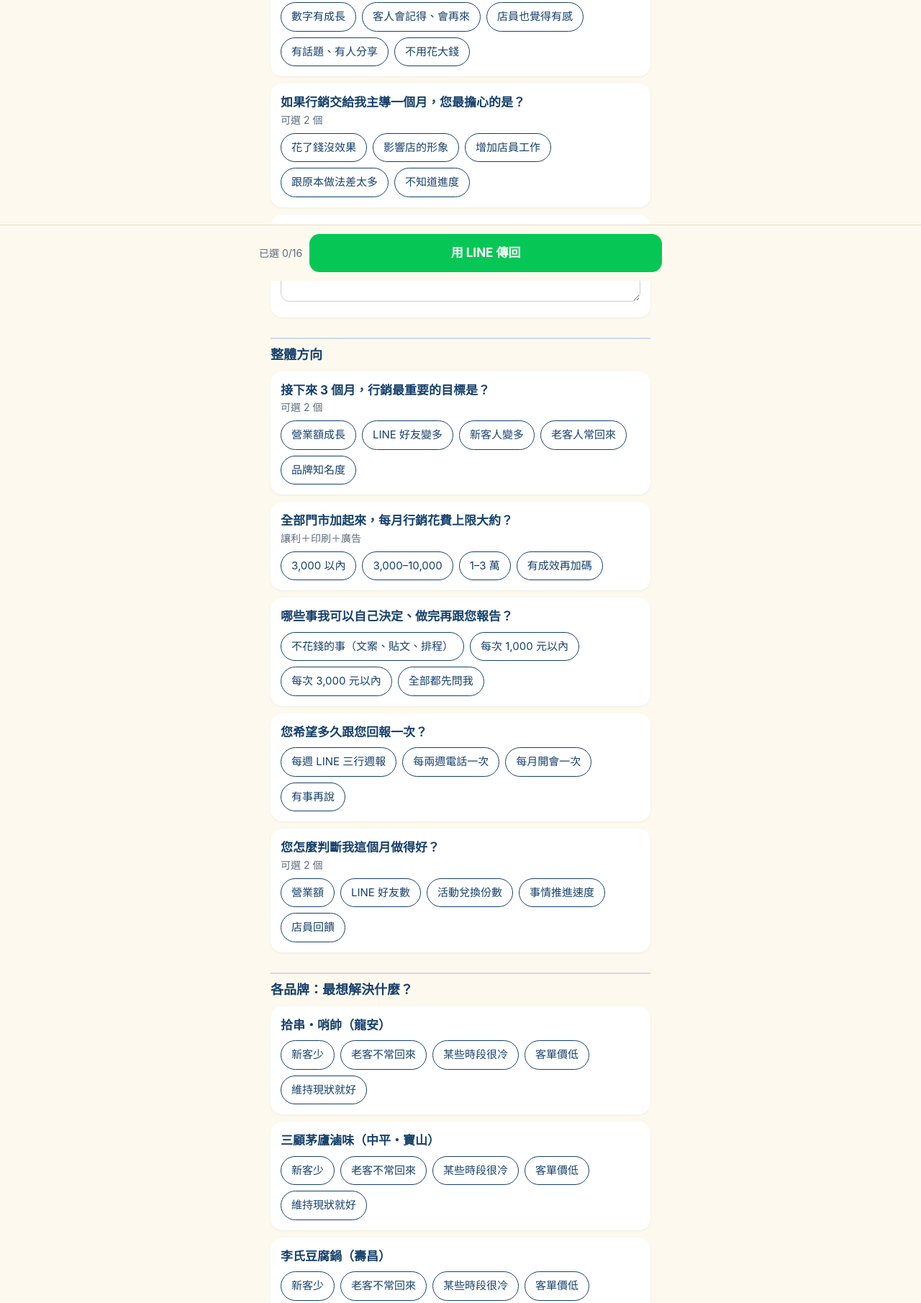
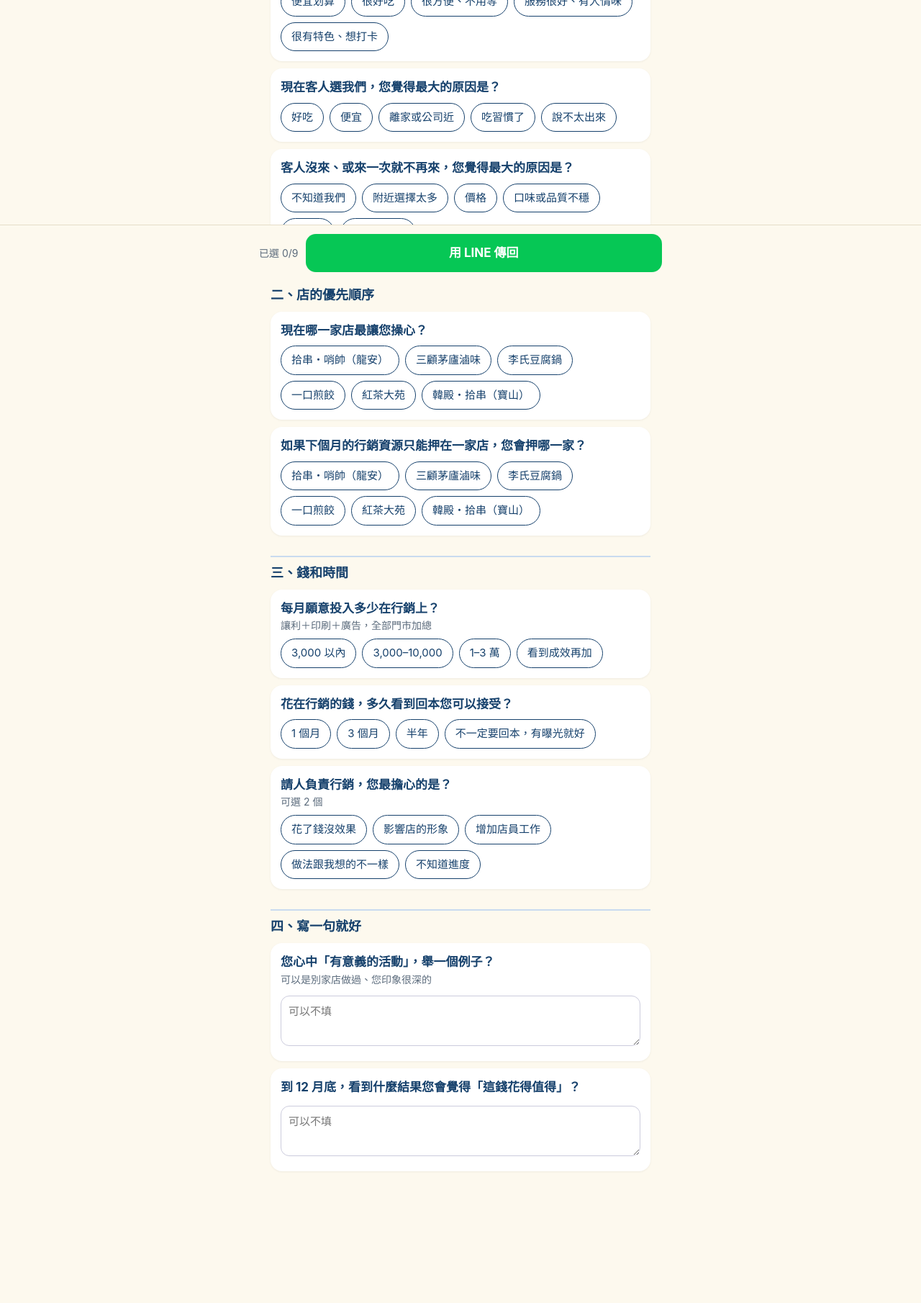
Before and after one commit to fuwei0618-cmd/Marketing, a plain HTML site: page survey.html in a window 1280 px wide. Shown: the part 410-2220 px from the top of the page at 72% size. After the commit the page ends 2167 px from the top, so only its background shows below. Drawn offline with Linux system fonts and the light colour scheme.

Commit message:
問卷改版：聚焦老闆核心需求 11 題
Co-Authored-By: Claude Opus 5.5 <noreply@anthropic.com>
Claude-Session: https://claude.ai/code/session_01LFPkxxahUxWbikqRXQ28Pg

```diff
--- a/survey.html
+++ b/survey.html
@@ -1,5 +1,5 @@
 <!doctype html><html lang="zh-Hant"><head><meta charset="utf-8"><meta name="viewport" content="width=device-width,initial-scale=1">
-<title>行銷方向問卷</title>
+<title>聊聊您想要的店</title>
 <style>
 :root{--ink:#16416c;--bg:#fdf9ee;--card:#fff;--hl:#c9dbef;--mute:#5b6b7c}
 *{box-sizing:border-box}body{margin:0;background:var(--bg);color:var(--ink);font-family:-apple-system,"PingFang TC","Noto Sans TC","Microsoft JhengHei",sans-serif;font-size:17px;line-height:1.5}
@@ -17,36 +17,29 @@ textarea{width:100%;font:inherit;font-size:15px;border:1.5px solid #ccd;border-r
 .bar button{flex:1;font:inherit;font-weight:700;border:0;border-radius:14px;padding:14px;background:#06c755;color:#fff;cursor:pointer}
 .bar span{font-size:14px;color:var(--mute);white-space:nowrap}
 </style></head><body><main>
-<h1>行銷方向問卷</h1>
-<p class="lead">點選就好，大約 5 分鐘。沒有標準答案，選最直覺的就好。填完按最下面綠色按鈕，用 LINE 傳回給我。之後的活動都會照這份答案來規劃。</p>
+<h1>聊聊您想要的店</h1>
+<p class="lead">點選就好，11 題，大約 5 分鐘。沒有標準答案，選最直覺的就好。填完按最下面綠色按鈕，用 LINE 傳回給我，之後的行銷都會照這份答案來規劃。</p>
 <div id="f"></div>
 </main>
 <div class="bar"><div><span id="cnt"></span><button id="send">用 LINE 傳回</button></div></div>
 <script>
+const B=["拾串・哨帥（龍安）", "三顧茅廬滷味", "李氏豆腐鍋", "一口煎餃", "紅茶大苑", "韓殿・拾串（寶山）"];
 const A=[
- ["先想一想",[
-  ["p1","三個月後，如果只能看到一個改變，您最希望是什麼？",null,["客人變多","LINE 好友變多","營業額明顯成長","客人記得我們的品牌","店員比較輕鬆"]],
-  ["p2","您心中「有意義的活動」比較像哪一種？","可選 2 個",["數字有成長","客人會記得、會再來","店員也覺得有感","有話題、有人分享","不用花大錢"],2],
-  ["p3","如果行銷交給我主導一個月，您最擔心的是？","可選 2 個",["花了錢沒效果","影響店的形象","增加店員工作","跟原本做法差太多","不知道進度"],2],
-  ["p4","到 12 月底，看到什麼結果您會覺得「這錢花得值得」？",null,null]]],
- ["整體方向",[
-  ["g1","接下來 3 個月，行銷最重要的目標是？","可選 2 個",["營業額成長","LINE 好友變多","新客人變多","老客人常回來","品牌知名度"],2],
-  ["g2","全部門市加起來，每月行銷花費上限大約？","讓利＋印刷＋廣告",["3,000 以內","3,000–10,000","1–3 萬","有成效再加碼"]],
-  ["g3","哪些事我可以自己決定、做完再跟您報告？",null,["不花錢的事（文案、貼文、排程）","每次 1,000 元以內","每次 3,000 元以內","全部都先問我"]],
-  ["g4","您希望多久跟您回報一次？",null,["每週 LINE 三行週報","每兩週電話一次","每月開會一次","有事再說"]],
-  ["g5","您怎麼判斷我這個月做得好？","可選 2 個",["營業額","LINE 好友數","活動兌換份數","事情推進速度","店員回饋"],2]]],
- ["各品牌：最想解決什麼？",[
-  ["b1","拾串・哨帥（龍安）",null,["新客少","老客不常回來","某些時段很冷","客單價低","維持現狀就好"]],
-  ["b2","三顧茅廬滷味（中平・寶山）",null,["新客少","老客不常回來","某些時段很冷","客單價低","維持現狀就好"]],
-  ["b3","李氏豆腐鍋（壽昌）",null,["新客少","老客不常回來","某些時段很冷","客單價低","維持現狀就好"]],
-  ["b4","一口煎餃（龍安）",null,["新客少","老客不常回來","某些時段很冷","客單價低","維持現狀就好"]],
-  ["b5","紅茶大苑（國鼎・壽昌・龍安）",null,["新客少","老客不常回來","某些時段很冷","客單價低","維持現狀就好"]],
-  ["b6","韓殿・拾串（寶山）",null,["新客少","老客不常回來","某些時段很冷","客單價低","維持現狀就好"]]]],
- ["活動規則",[
-  ["r1","一家店一個月最多可以讓利多少？","送小菜、折價券等",["1,000 以內","1,000–3,000","3,000–5,000","看活動再說"]],
-  ["r2","一個新活動要試多久再檢討？",null,["2 週","1 個月","2 個月"]],
-  ["r3","哪些東西不能拿來送或折？","例如招牌品項、某些飲料",null],
-  ["r4","還有什麼想跟我說的？",null,null]]]];
+ ["一、您真正想要的",[
+  ["c1","經營這些店，您最終最想得到的是？",null,["穩定賺錢","再開更多店","做出有名的品牌","店能自己運轉，我少操心","其他"]],
+  ["c2","一年後，您希望大家提到我們的店會說什麼？",null,["便宜划算","很好吃","很方便、不用等","服務很好、有人情味","很有特色、想打卡"]],
+  ["c3","現在客人選我們，您覺得最大的原因是？",null,["好吃","便宜","離家或公司近","吃習慣了","說不太出來"]],
+  ["c4","客人沒來、或來一次就不再來，您覺得最大的原因是？",null,["不知道我們","附近選擇太多","價格","口味或品質不穩","等太久","說不太出來"]]]],
+ ["二、店的優先順序",[
+  ["c5","現在哪一家店最讓您操心？",null,B],
+  ["c6","如果下個月的行銷資源只能押在一家店，您會押哪一家？",null,B]]],
+ ["三、錢和時間",[
+  ["c7","每月願意投入多少在行銷上？","讓利＋印刷＋廣告，全部門市加總",["3,000 以內","3,000–10,000","1–3 萬","看到成效再加"]],
+  ["c8","花在行銷的錢，多久看到回本您可以接受？",null,["1 個月","3 個月","半年","不一定要回本，有曝光就好"]],
+  ["c9","請人負責行銷，您最擔心的是？","可選 2 個",["花了錢沒效果","影響店的形象","增加店員工作","做法跟我想的不一樣","不知道進度"],2]]],
+ ["四、寫一句就好",[
+  ["c10","您心中「有意義的活動」，舉一個例子？","可以是別家店做過、您印象很深的",null],
+  ["c11","到 12 月底，看到什麼結果您會覺得「這錢花得值得」？",null,null]]]];
 const ans={};
 const f=document.getElementById("f");
 f.innerHTML=A.map(([sec,qs])=>`<h2>${sec}</h2>`+qs.map(([id,t,sub,opts,max])=>`<div class="q"><div class="t">${t}${sub?`<small>${sub}</small>`:""}</div>${opts?`<div class="opts" data-q="${id}" data-max="${max||1}">${opts.map(o=>`<button type="button" aria-pressed="false">${o}</button>`).join("")}</div>`:`<textarea data-q="${id}" placeholder="可以不填"></textarea>`}</div>`).join("")).join("");
@@ -57,6 +50,6 @@ f.querySelectorAll(".opts").forEach(g=>g.querySelectorAll("button").forEach(b=>b
 f.querySelectorAll("textarea").forEach(t=>t.oninput=()=>{ans[t.dataset.q]=t.value.trim()?[t.value.trim()]:[];upd()});
 const total=A.reduce((n,[,q])=>n+q.filter(x=>x[3]).length,0);
 function upd(){const n=A.flatMap(([,q])=>q).filter(x=>x[3]&&(ans[x[0]]||[]).length).length;document.getElementById("cnt").textContent=`已選 ${n}/${total}`}upd();
-document.getElementById("send").onclick=()=>{let i=0;const txt="【行銷方向問卷】\n"+A.map(([sec,qs])=>`\n■ ${sec}\n`+qs.map(([id,t])=>`${++i}. ${t}\n→ ${(ans[id]||[]).join("、")||"（未填）"}`).join("\n")).join("\n");
+document.getElementById("send").onclick=()=>{let i=0;const txt="【聊聊您想要的店】\n"+A.map(([sec,qs])=>`\n■ ${sec}\n`+qs.map(([id,t])=>`${++i}. ${t}\n→ ${(ans[id]||[]).join("、")||"（未填）"}`).join("\n")).join("\n");
  location.href="https://line.me/R/share?text="+encodeURIComponent(txt)};
 </script></body></html>
```
